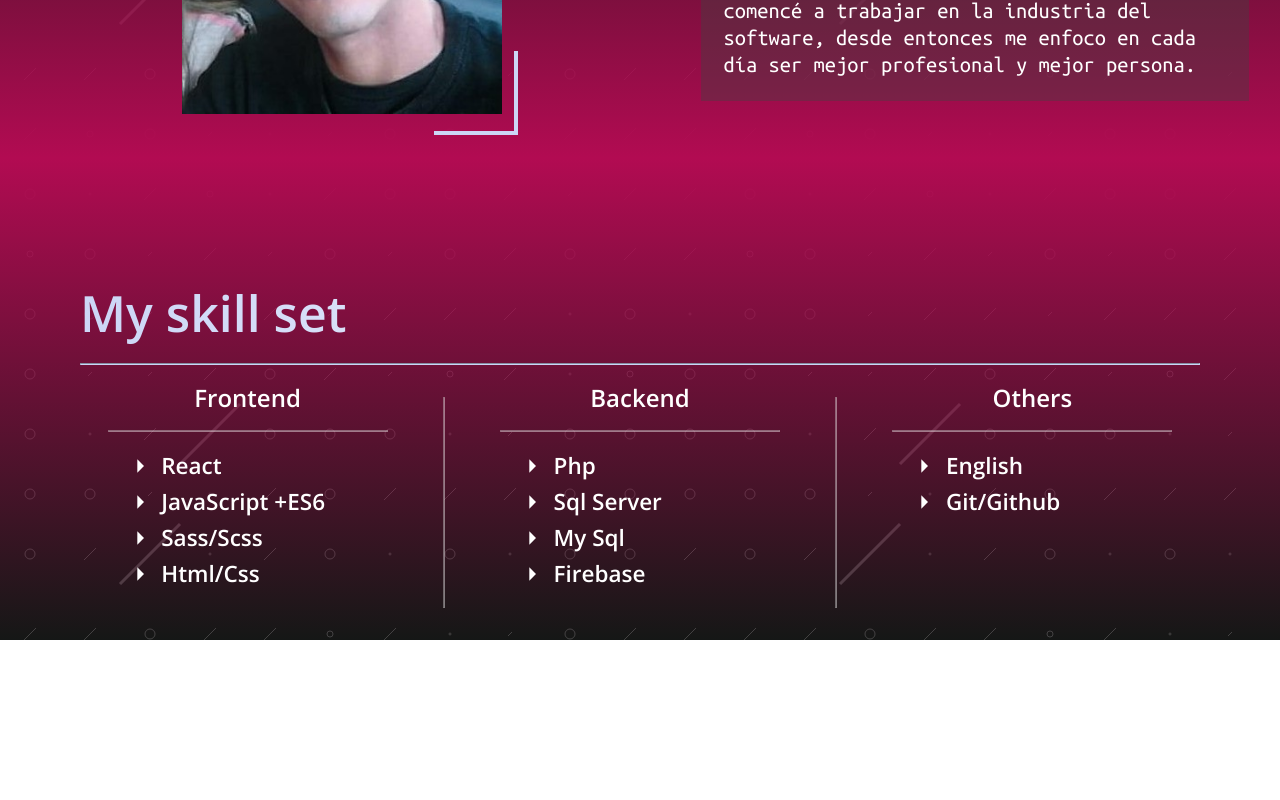
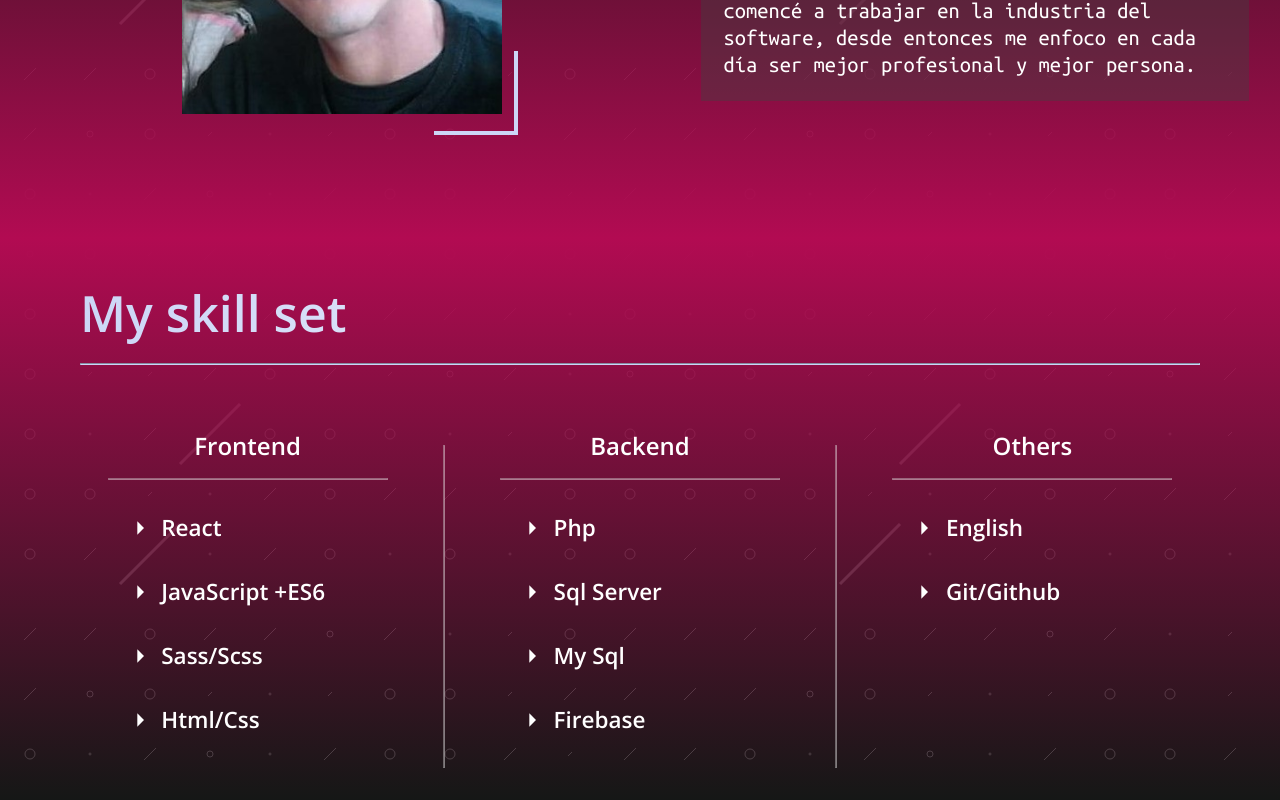
Before and after one commit to AndresJoaquinNino/my-web-site, a React (Create React App) app: page / in a window 1280 px wide. Shown: the part 1076-1876 px from the top of the page. Before the commit the page ends 1716 px from the top, so only its background shows below. Built offline with nearby package versions, Linux system fonts and the light colour scheme; the HTML template or start-up script is replaced by a standard one.

Commit message:
More margin for desktop devices

```diff
--- a/src/components/Skills.scss
+++ b/src/components/Skills.scss
@@ -7,9 +7,9 @@
     &-header{
         font-size: fonts.$header;
         font-weight: bold;
-        margin-bottom: 2rem;
         width: $max-width;
         margin: 0 auto;
+        margin-bottom: 2rem;
     }
     &-content{
         padding: 0 2rem;
@@ -42,10 +42,18 @@
 }
 @media (min-width: 992px) {
     .page__skills{
+        &-header{
+            margin-bottom: 4rem;
+        }
         &-content{
             padding: 0;
             display: flex;
             justify-content: space-around;
         }
     }
+    .skills-set{
+        &__list{
+            line-height: 4rem;
+        }
+    }
 }
```
